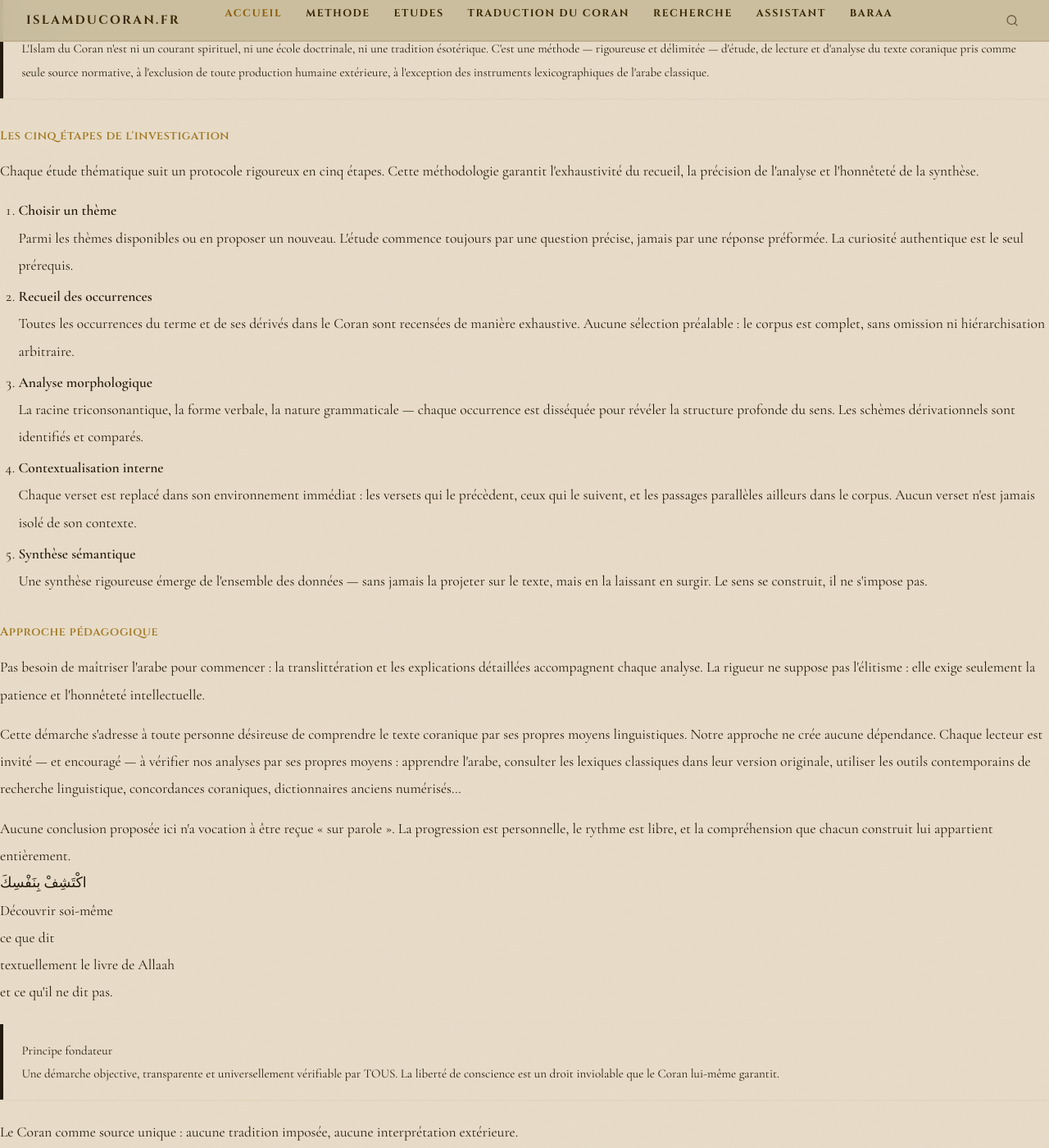
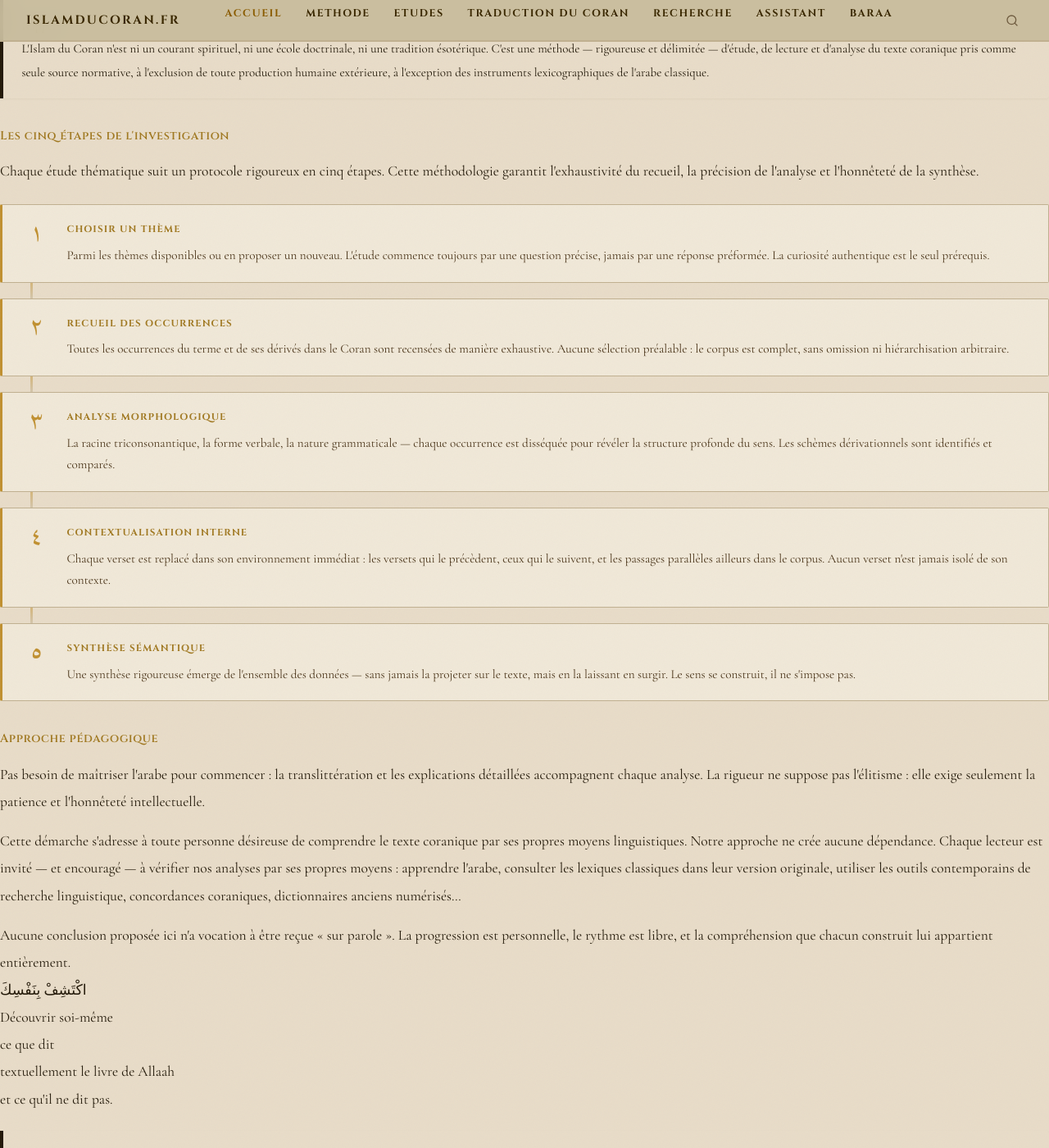
Before and after one commit to Makhuwcoder/islamducoran, a Jekyll site: the page built from index.md, in a window 1280 px wide and 1400 px high, scrolled down 2491 px. Shown: the whole window at 82% size. Built offline with Jekyll 4.4.1, drawn with Linux system fonts in a browser that asks for light colours.

Commit message:
Accueil: 5 étapes reformatées avec numéros arabes et connecteurs

```diff
--- a/index.md
+++ b/index.md
@@ -138,28 +138,47 @@
       <h3>Les cinq étapes de l'investigation</h3>
       <p>Chaque étude thématique suit un protocole rigoureux en cinq étapes. Cette méthodologie garantit l'exhaustivité du recueil, la précision de l'analyse et l'honnêteté de la synthèse.</p>
 
-      <ol class="steps-list">
-        <li>
-          <strong>Choisir un thème</strong>
-          <p>Parmi les thèmes disponibles ou en proposer un nouveau. L'étude commence toujours par une question précise, jamais par une réponse préformée. La curiosité authentique est le seul prérequis.</p>
-        </li>
-        <li>
-          <strong>Recueil des occurrences</strong>
-          <p>Toutes les occurrences du terme et de ses dérivés dans le Coran sont recensées de manière exhaustive. Aucune sélection préalable : le corpus est complet, sans omission ni hiérarchisation arbitraire.</p>
-        </li>
-        <li>
-          <strong>Analyse morphologique</strong>
-          <p>La racine triconsonantique, la forme verbale, la nature grammaticale — chaque occurrence est disséquée pour révéler la structure profonde du sens. Les schèmes dérivationnels sont identifiés et comparés.</p>
-        </li>
-        <li>
-          <strong>Contextualisation interne</strong>
-          <p>Chaque verset est replacé dans son environnement immédiat : les versets qui le précèdent, ceux qui le suivent, et les passages parallèles ailleurs dans le corpus. Aucun verset n'est jamais isolé de son contexte.</p>
-        </li>
-        <li>
-          <strong>Synthèse sémantique</strong>
-          <p>Une synthèse rigoureuse émerge de l'ensemble des données — sans jamais la projeter sur le texte, mais en la laissant en surgir. Le sens se construit, il ne s'impose pas.</p>
-        </li>
-      </ol>
+      <div class="steps-protocol">
+        <div class="step-item">
+          <div class="step-number">١</div>
+          <div class="step-body">
+            <div class="step-title">Choisir un thème</div>
+            <div class="step-text">Parmi les thèmes disponibles ou en proposer un nouveau. L'étude commence toujours par une question précise, jamais par une réponse préformée. La curiosité authentique est le seul prérequis.</div>
+          </div>
+        </div>
+        <div class="step-connector"></div>
+        <div class="step-item">
+          <div class="step-number">٢</div>
+          <div class="step-body">
+            <div class="step-title">Recueil des occurrences</div>
+            <div class="step-text">Toutes les occurrences du terme et de ses dérivés dans le Coran sont recensées de manière exhaustive. Aucune sélection préalable : le corpus est complet, sans omission ni hiérarchisation arbitraire.</div>
+          </div>
+        </div>
+        <div class="step-connector"></div>
+        <div class="step-item">
+          <div class="step-number">٣</div>
+          <div class="step-body">
+            <div class="step-title">Analyse morphologique</div>
+            <div class="step-text">La racine triconsonantique, la forme verbale, la nature grammaticale — chaque occurrence est disséquée pour révéler la structure profonde du sens. Les schèmes dérivationnels sont identifiés et comparés.</div>
+          </div>
+        </div>
+        <div class="step-connector"></div>
+        <div class="step-item">
+          <div class="step-number">٤</div>
+          <div class="step-body">
+            <div class="step-title">Contextualisation interne</div>
+            <div class="step-text">Chaque verset est replacé dans son environnement immédiat : les versets qui le précèdent, ceux qui le suivent, et les passages parallèles ailleurs dans le corpus. Aucun verset n'est jamais isolé de son contexte.</div>
+          </div>
+        </div>
+        <div class="step-connector"></div>
+        <div class="step-item">
+          <div class="step-number">٥</div>
+          <div class="step-body">
+            <div class="step-title">Synthèse sémantique</div>
+            <div class="step-text">Une synthèse rigoureuse émerge de l'ensemble des données — sans jamais la projeter sur le texte, mais en la laissant en surgir. Le sens se construit, il ne s'impose pas.</div>
+          </div>
+        </div>
+      </div>
 
       <h3>Approche pédagogique</h3>
       <p>Pas besoin de maîtriser l'arabe pour commencer : la translittération et les explications détaillées accompagnent chaque analyse. La rigueur ne suppose pas l'élitisme : elle exige seulement la patience et l'honnêteté intellectuelle.</p>
```
